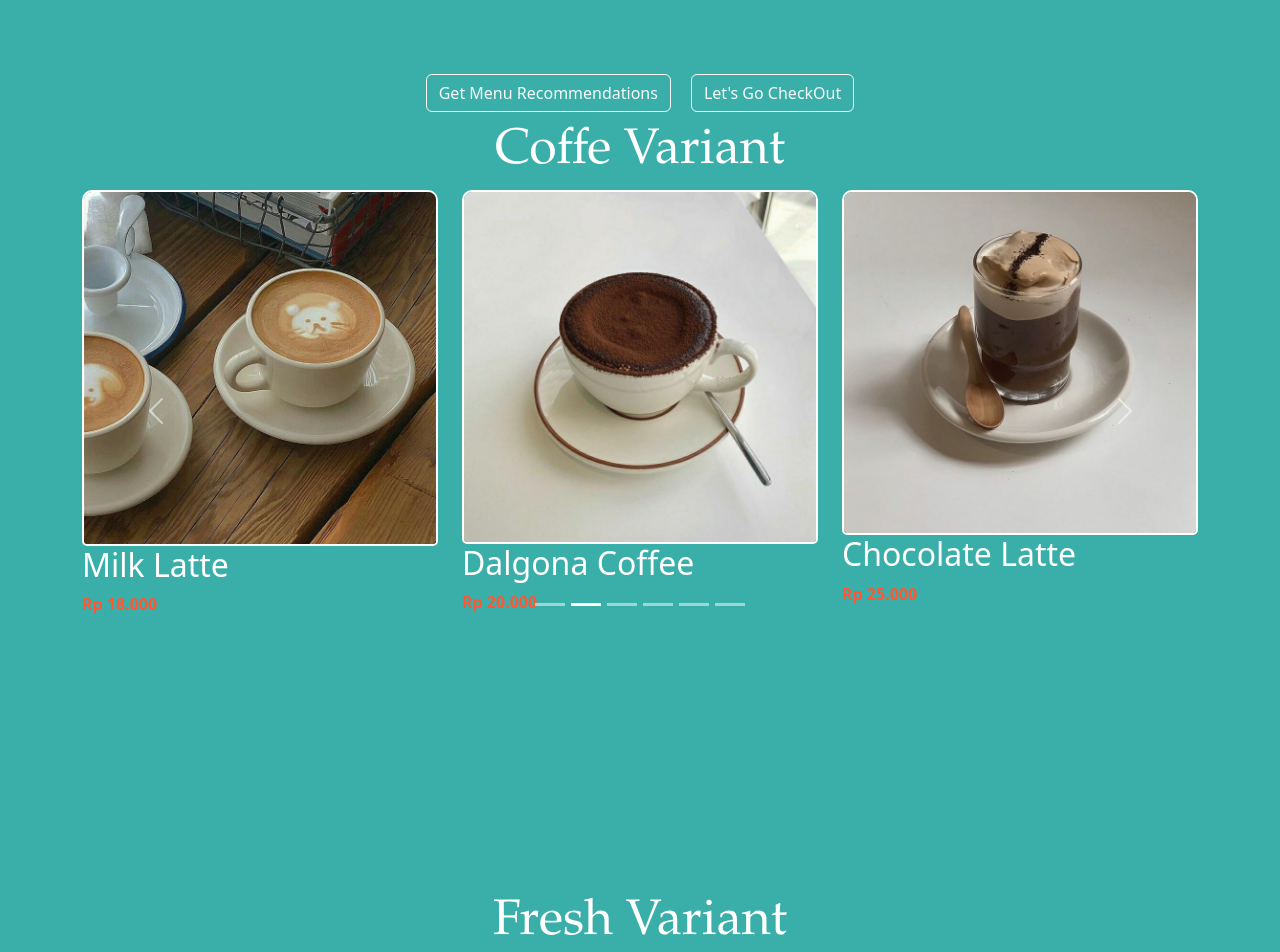
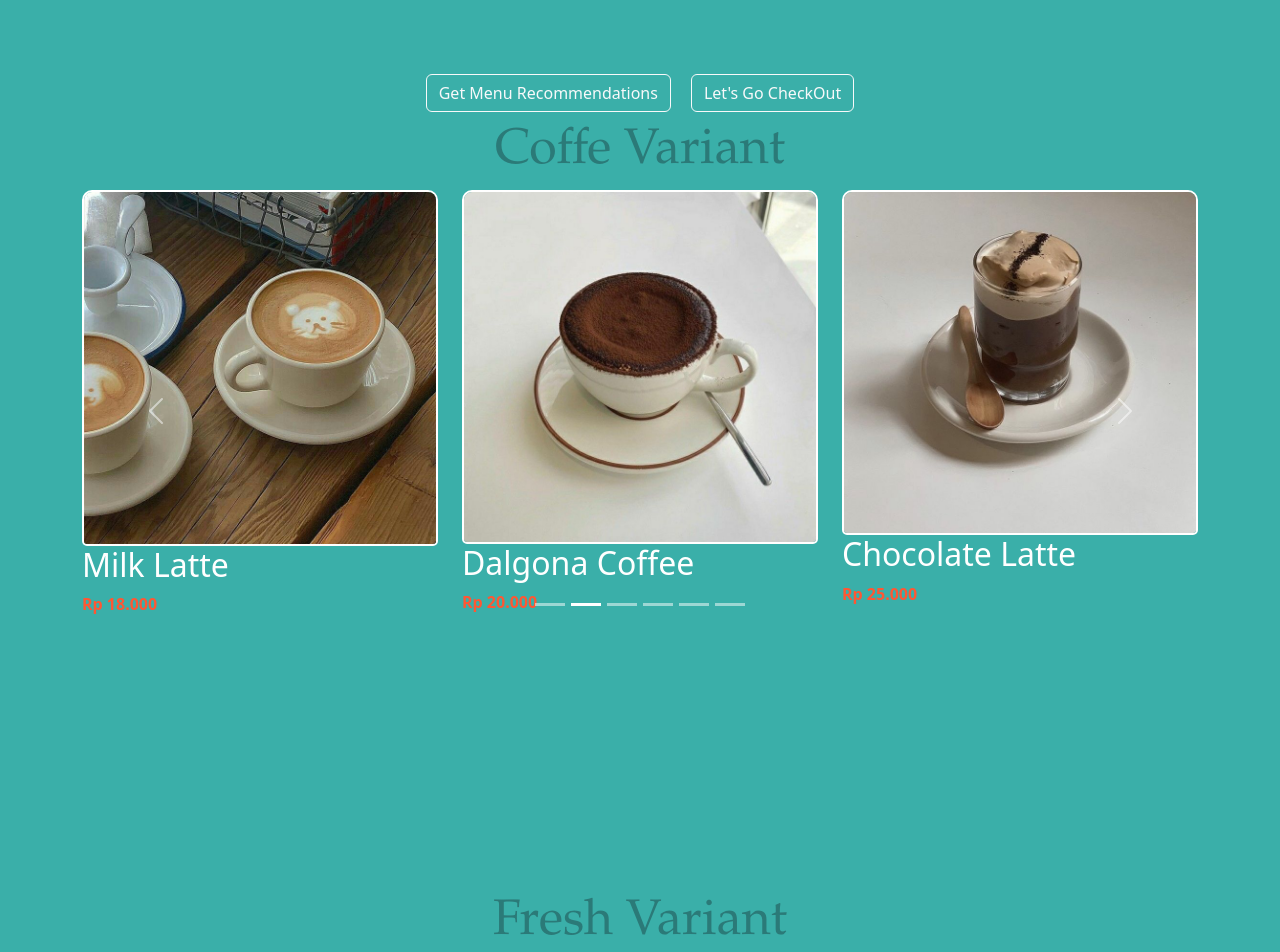
Before and after one commit to hoshiroo1804/miniproject-1, a React (Vite) app: page /menu in a window 1280 px wide. Shown: the part 120-1072 px from the top of the page. Built offline with nearby package versions, Linux system fonts and the light colour scheme.

Commit message:
first commit

```diff
--- a/src/component/menu.jsx
+++ b/src/component/menu.jsx
@@ -132,7 +132,7 @@ class MenuMinuman extends Component {
             </Link>
           </div>
 
-          <h1 style={{ fontSize: '50px', fontFamily: "Garamond, serif", color: '#2B7A78', textAlign: 'center', color: "white" }}>Coffe Variant</h1>
+          <h1 style={{ fontSize: '50px', fontFamily: "Garamond, serif", color: '#2B7A78', textAlign: 'center'}}>Coffe Variant</h1>
           <Carousel>
             {this.state.menu1.map((item, index) => (
               <Carousel.Item key={item.id}>
@@ -154,7 +154,7 @@ class MenuMinuman extends Component {
 
         <div className="body">
           <br />
-          <h1 style={{ fontSize: '50px', fontFamily: "Garamond, serif", color: '#2B7A78', textAlign: 'center', color: "white" }}>Fresh Variant</h1>
+          <h1 style={{ fontSize: '50px', fontFamily: "Garamond, serif", color: '#2B7A78', textAlign: 'center'}}>Fresh Variant</h1>
           <Carousel>
             {this.state.menu2.map((item, index) => (
               <Carousel.Item key={item.id}>
@@ -178,7 +178,7 @@ class MenuMinuman extends Component {
     {/*section body*/}
         <div className="body2">
           <br />
-          <h1 style={{ fontSize: '50px', fontFamily: "Garamond, serif", color: '#2B7A78', textAlign: 'center', color: "#2B7A78" }}>Full Variant</h1>
+          <h1 style={{ fontSize: '50px', fontFamily: "Garamond, serif", color: '#2B7A78', textAlign: 'center' }}>Full Variant</h1>
           <br />
           <Container>
             <Row>
```
